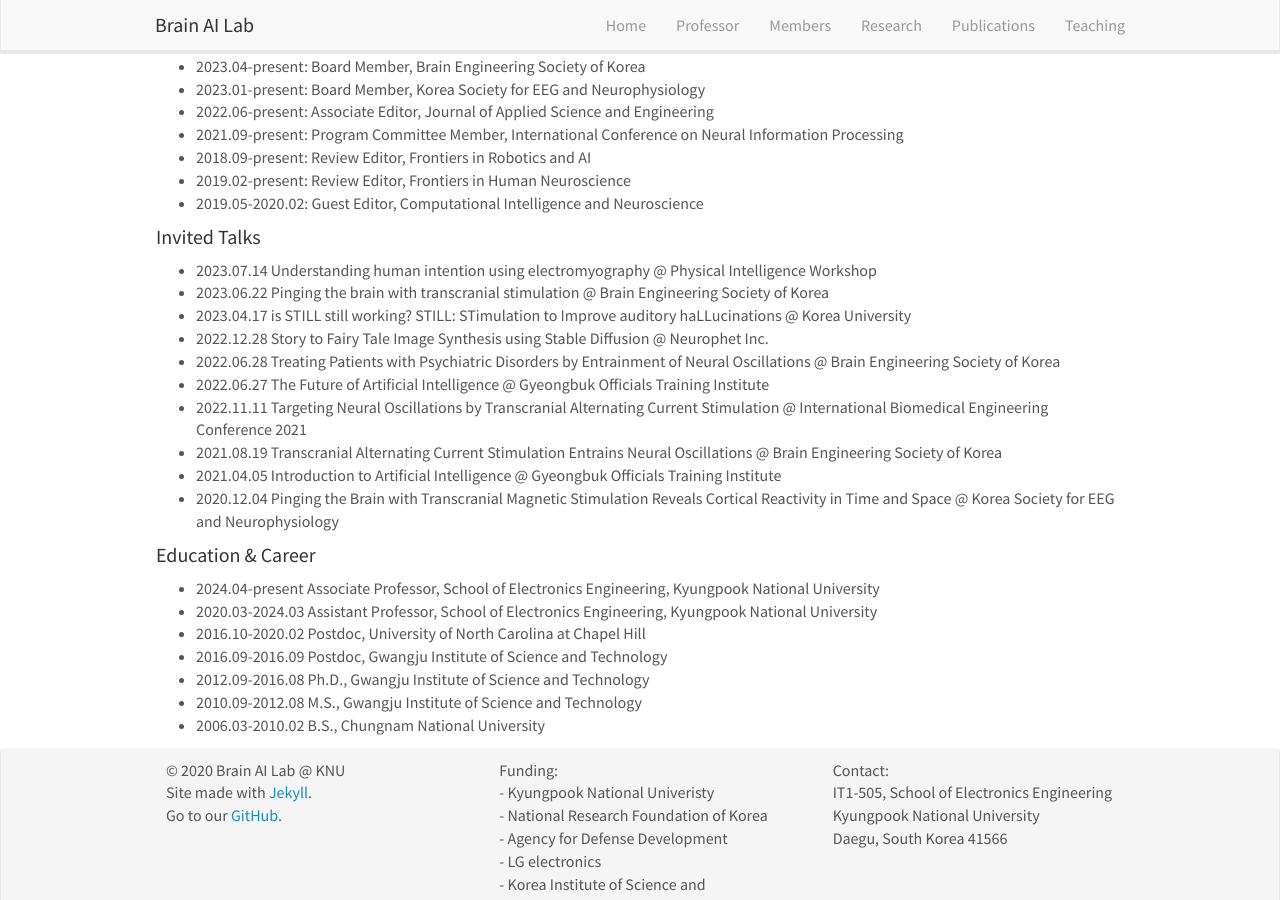
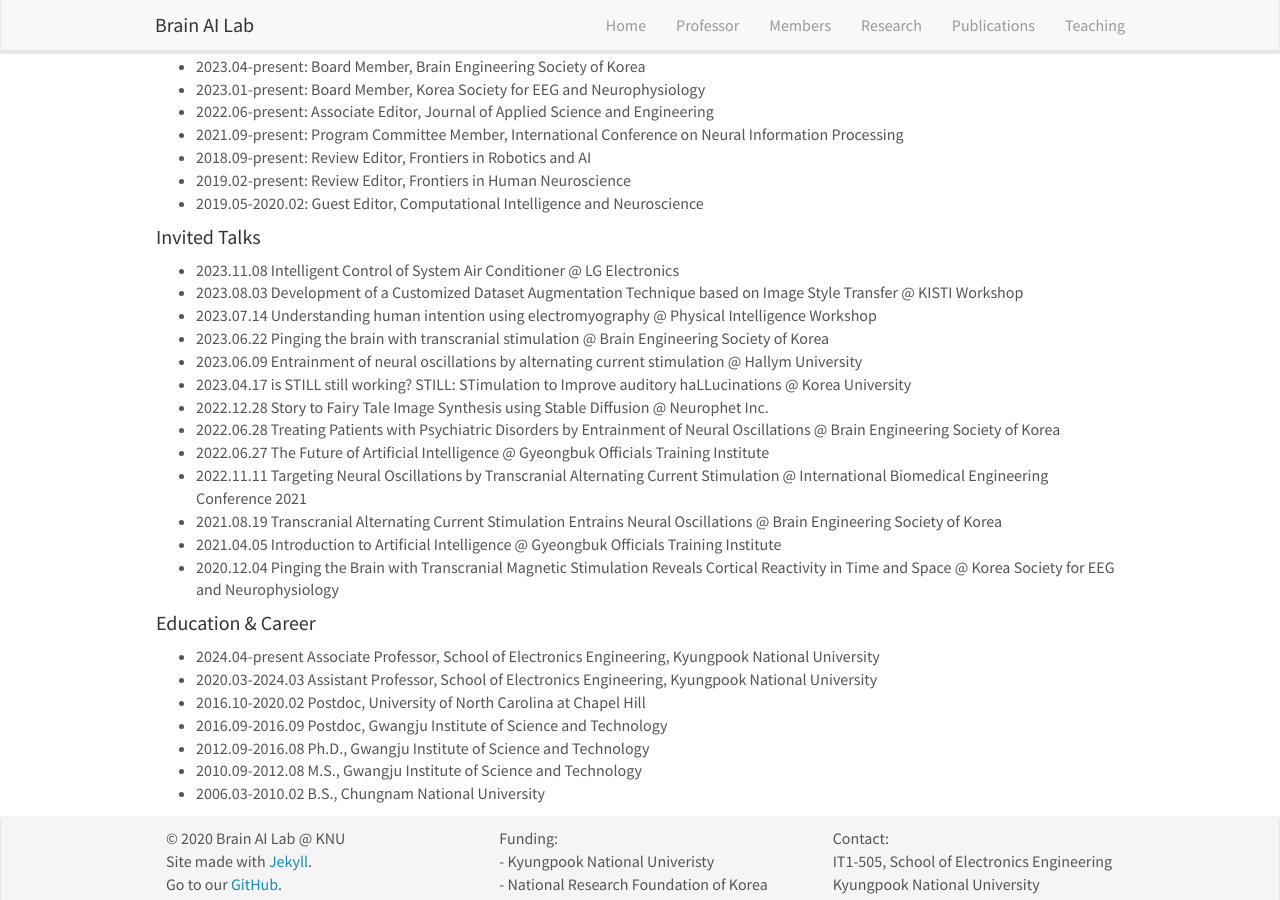
Before and after one commit to KNU-BrainAI/knu-brainai.github.io, a Jekyll site: the page built from _pages/professor.md, in a window 1280 px wide and 900 px high, scrolled down 402 px. Built offline with Jekyll 4.4.1, drawn with Linux system fonts in a browser that asks for light colours; nearby versions of some CDN libraries.

Commit message:
Update professor.md

```diff
--- a/_pages/professor.md
+++ b/_pages/professor.md
@@ -28,8 +28,11 @@ Phone: +82-53-950-5544<br/><br/>
 - 2019.05-2020.02: Guest Editor, Computational Intelligence and Neuroscience
 
 #### Invited Talks
+- 2023.11.08 Intelligent Control of System Air Conditioner @ LG Electronics
+- 2023.08.03 Development of a Customized Dataset Augmentation Technique based on Image Style Transfer @ KISTI Workshop
 - 2023.07.14 Understanding human intention using electromyography @ Physical Intelligence Workshop
 - 2023.06.22 Pinging the brain with transcranial stimulation @ Brain Engineering Society of Korea
+- 2023.06.09 Entrainment of neural oscillations by alternating current stimulation @ Hallym University
 - 2023.04.17 is STILL still working? STILL: STimulation to Improve auditory haLLucinations @ Korea University
 - 2022.12.28 Story to Fairy Tale Image Synthesis using Stable Diffusion @ Neurophet Inc.
 - 2022.06.28 Treating Patients with Psychiatric Disorders by Entrainment of Neural Oscillations @ Brain Engineering Society of Korea
```
